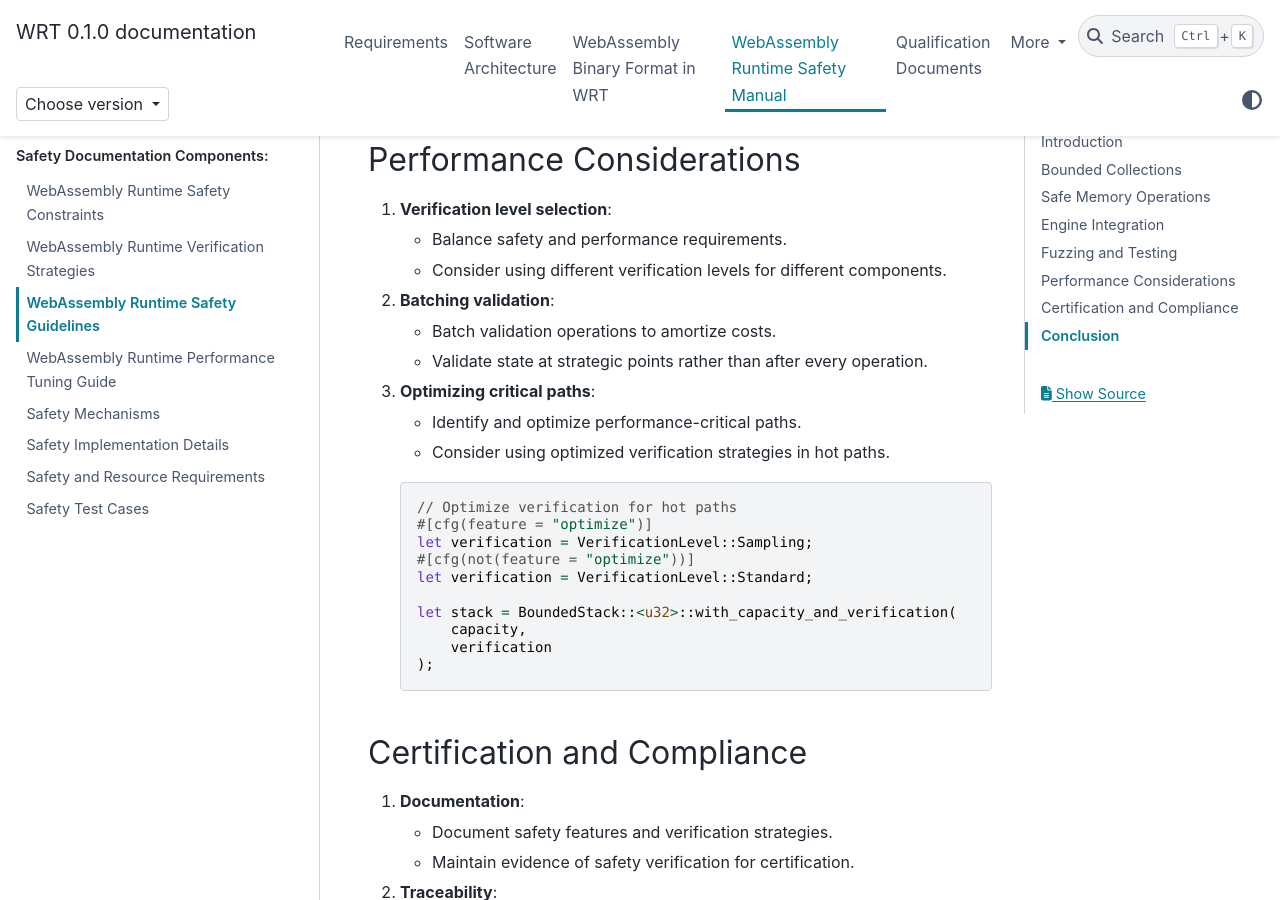
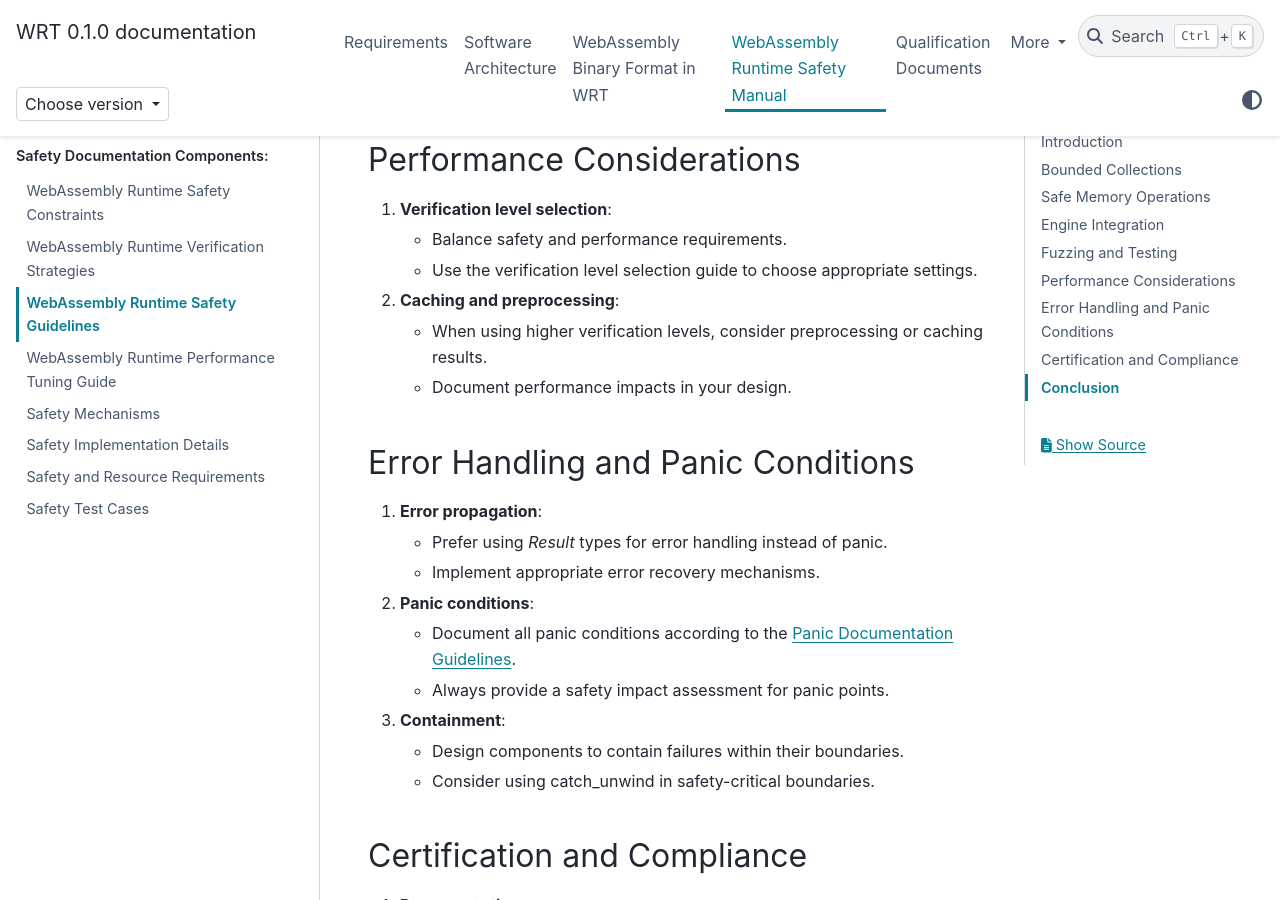
Before and after one commit to pulseengine/wrt, a Sphinx documentation site: the page built from docs/source/safety/safety_guidelines.rst, in a window 1280 px wide and 900 px high, scrolled down 4173 px. Built offline with Sphinx 7.4.7 and the PyData theme 0.15.4, drawn with Linux system fonts in a browser that asks for light colours; pages that are not in the unit, such as notebooks, are missing from menus; comment, search, counter and statistics services are not loaded.

Commit message:
docs: restructure documentation with new API and development sections

```diff
--- a/docs/source/index.rst
+++ b/docs/source/index.rst
@@ -20,29 +20,12 @@ Welcome to SPE_wrt's documentation!
    binary
    safety/index
    qualification/index
+   development/panic_documentation
    changelog
-   wrt/lib
-   wrt-error/lib
-   wrt-sync/lib
-   wrt-format/lib
-   wrt-decode/lib
-   wrt-common/lib
-   wrt-component/lib
-   wrt-host/lib
-   wrt-instruction/lib
-   wrt-intercept/lib
-   wrt-logging/lib
-   wrt-runtime/lib
-   wrt-types/lib
-   wrtd/main
+   api/index
 
 Overview
 --------
-
-.. image:: _static/icons/system_integration.svg
-   :width: 64px
-   :align: right
-   :alt: System Integration Icon
 
 
 **SentryPulse Engine (WRT Edition): Precision Runtime for Mission-Critical Systems**
--- a/docs/source/safety/index.rst
+++ b/docs/source/safety/index.rst
@@ -348,3 +348,7 @@ A.2 Abbreviated Terms
 * **VM**: Virtual Machine
 * **MCU**: Microcontroller Unit
 * **SLOC**: Source Lines of Code
+
+.. note::
+
+   For detailed information about panic handling and documentation, see the :doc:`../development/panic_documentation` guide.
--- a/docs/source/safety/safety_guidelines.rst
+++ b/docs/source/safety/safety_guidelines.rst
@@ -198,30 +198,30 @@ Performance Considerations
 1. **Verification level selection**:
 
    * Balance safety and performance requirements.
-   * Consider using different verification levels for different components.
+   * Use the verification level selection guide to choose appropriate settings.
 
-2. **Batching validation**:
+2. **Caching and preprocessing**:
 
-   * Batch validation operations to amortize costs.
-   * Validate state at strategic points rather than after every operation.
+   * When using higher verification levels, consider preprocessing or caching results.
+   * Document performance impacts in your design.
 
-3. **Optimizing critical paths**:
+Error Handling and Panic Conditions
+----------------------------------
 
-   * Identify and optimize performance-critical paths.
-   * Consider using optimized verification strategies in hot paths.
+1. **Error propagation**:
 
-   .. code-block:: rust
+   * Prefer using `Result` types for error handling instead of panic.
+   * Implement appropriate error recovery mechanisms.
 
-      // Optimize verification for hot paths
-      #[cfg(feature = "optimize")]
-      let verification = VerificationLevel::Sampling;
-      #[cfg(not(feature = "optimize"))]
-      let verification = VerificationLevel::Standard;
+2. **Panic conditions**:
 
-      let stack = BoundedStack::<u32>::with_capacity_and_verification(
-          capacity,
-          verification
-      );
+   * Document all panic conditions according to the :doc:`../development/panic_documentation`.
+   * Always provide a safety impact assessment for panic points.
+
+3. **Containment**:
+
+   * Design components to contain failures within their boundaries.
+   * Consider using catch_unwind in safety-critical boundaries.
 
 Certification and Compliance
 ---------------------------
```
Also changed, not shown: docs/source/api/index.rst (added, +23 -0 lines), docs/source/development/index.rst (added, +10 -0 lines), docs/source/development/panic_documentation.rst (added, +164 -0 lines), docs/source/development/panic_registry.csv (added, +15 -0 lines), 1 other file.
